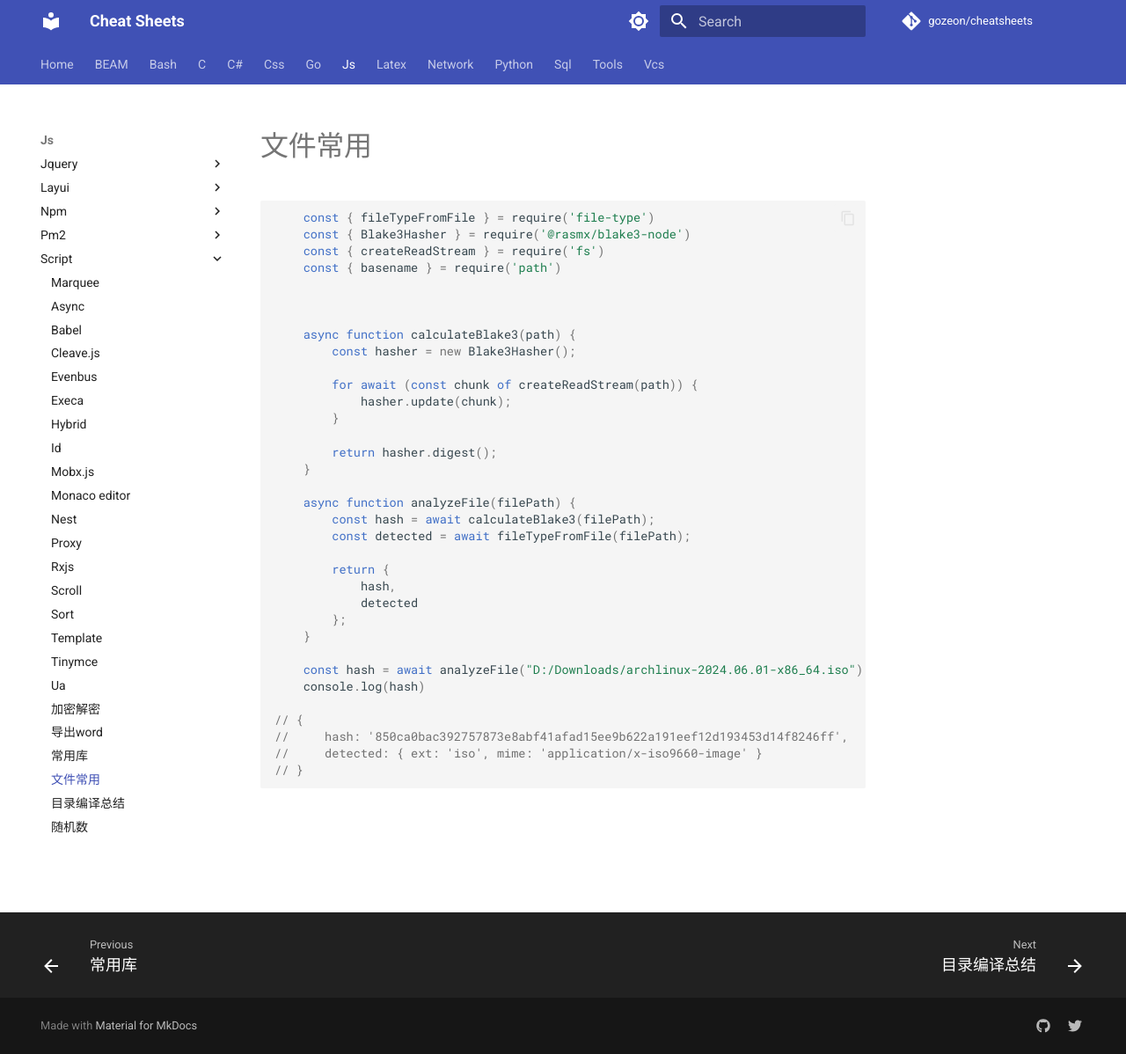
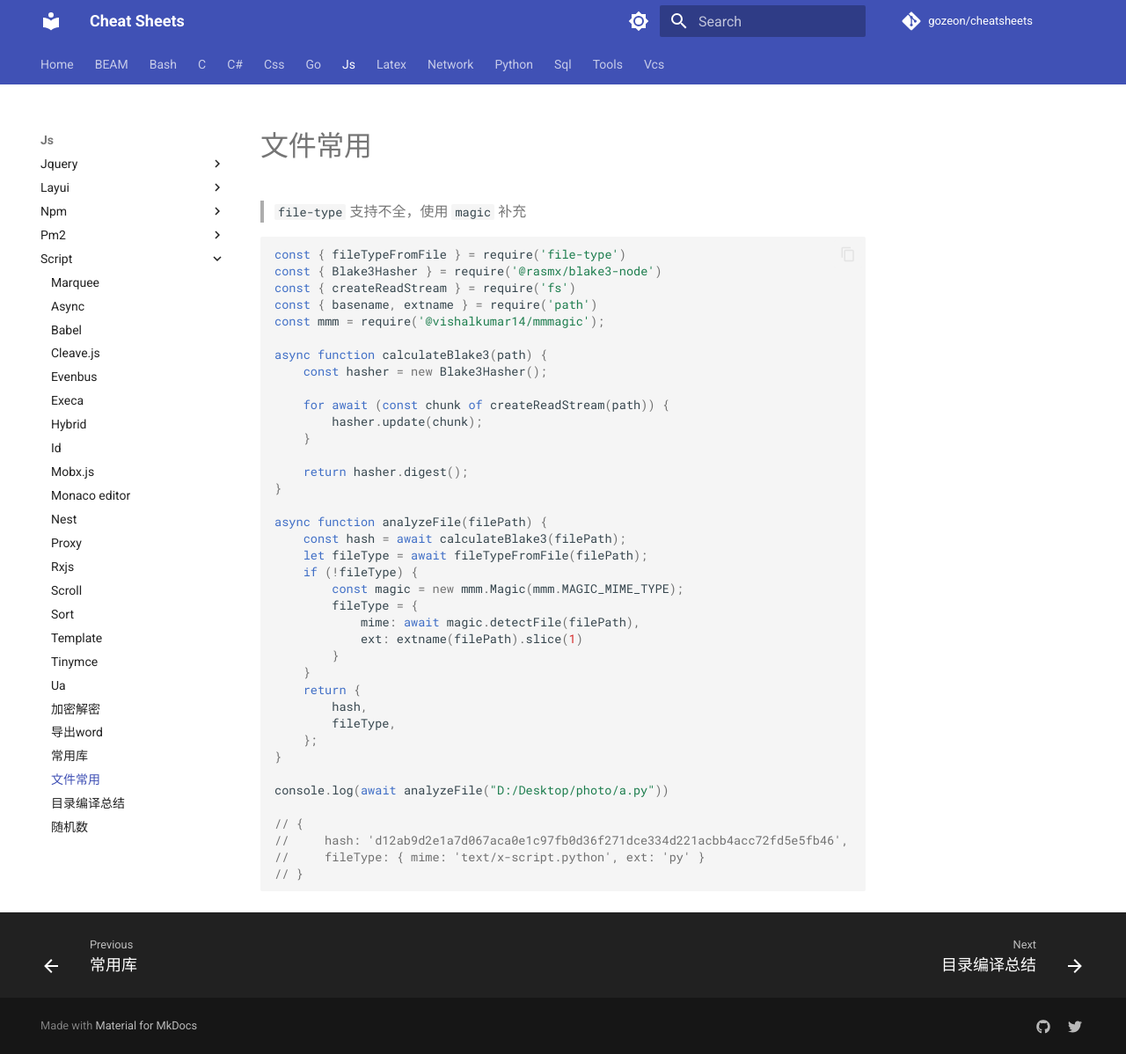
Before and after one commit to gozeon/cheatsheets, an MkDocs documentation site: the page built from docs/js/script/文件常用.md, in a window 1280 px wide and 1198 px high. Shown: the whole window at 88% size. Built offline with MkDocs 1.6.1 and Material for MkDocs 9.7.7, drawn with Linux system fonts in a browser that asks for light colours; comment, search, counter and statistics services are not loaded.

Commit message:
Enhance file type detection with magic library
Refactor file analysis functions to include magic type detection and improve structure.

````diff
--- a/docs/js/script/文件常用.md
+++ b/docs/js/script/文件常用.md
@@ -1,38 +1,44 @@
 
 
+> `file-type` 支持不全，使用 `magic` 补充
+
 ```js
-    const { fileTypeFromFile } = require('file-type')
-    const { Blake3Hasher } = require('@rasmx/blake3-node')
-    const { createReadStream } = require('fs')
-    const { basename } = require('path')
+const { fileTypeFromFile } = require('file-type')
+const { Blake3Hasher } = require('@rasmx/blake3-node')
+const { createReadStream } = require('fs')
+const { basename, extname } = require('path')
+const mmm = require('@vishalkumar14/mmmagic');
 
+async function calculateBlake3(path) {
+    const hasher = new Blake3Hasher();
 
-
-    async function calculateBlake3(path) {
-        const hasher = new Blake3Hasher();
-
-        for await (const chunk of createReadStream(path)) {
-            hasher.update(chunk);
-        }
-
-        return hasher.digest();
+    for await (const chunk of createReadStream(path)) {
+        hasher.update(chunk);
     }
 
-    async function analyzeFile(filePath) {
-        const hash = await calculateBlake3(filePath);
-        const detected = await fileTypeFromFile(filePath);
+    return hasher.digest();
+}
 
-        return {
-            hash,
-            detected
-        };
+async function analyzeFile(filePath) {
+    const hash = await calculateBlake3(filePath);
+    let fileType = await fileTypeFromFile(filePath);
+    if (!fileType) {
+        const magic = new mmm.Magic(mmm.MAGIC_MIME_TYPE);
+        fileType = {
+            mime: await magic.detectFile(filePath),
+            ext: extname(filePath).slice(1)
+        }
     }
+    return {
+        hash,
+        fileType,
+    };
+}
 
-    const hash = await analyzeFile("D:/Downloads/archlinux-2024.06.01-x86_64.iso")
-    console.log(hash)
+console.log(await analyzeFile("D:/Desktop/photo/a.py"))
 
 // {
-//     hash: '850ca0bac392757873e8abf41afad15ee9b622a191eef12d193453d14f8246ff',
-//     detected: { ext: 'iso', mime: 'application/x-iso9660-image' }
+//     hash: 'd12ab9d2e1a7d067aca0e1c97fb0d36f271dce334d221acbb4acc72fd5e5fb46',
+//     fileType: { mime: 'text/x-script.python', ext: 'py' }
 // }
 ```
````
